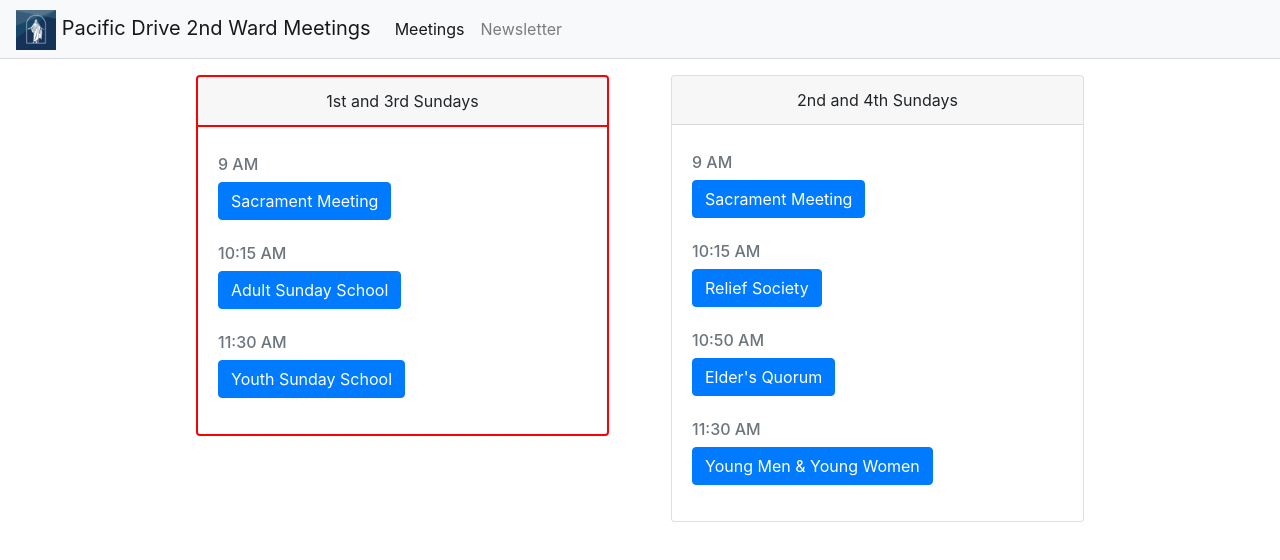
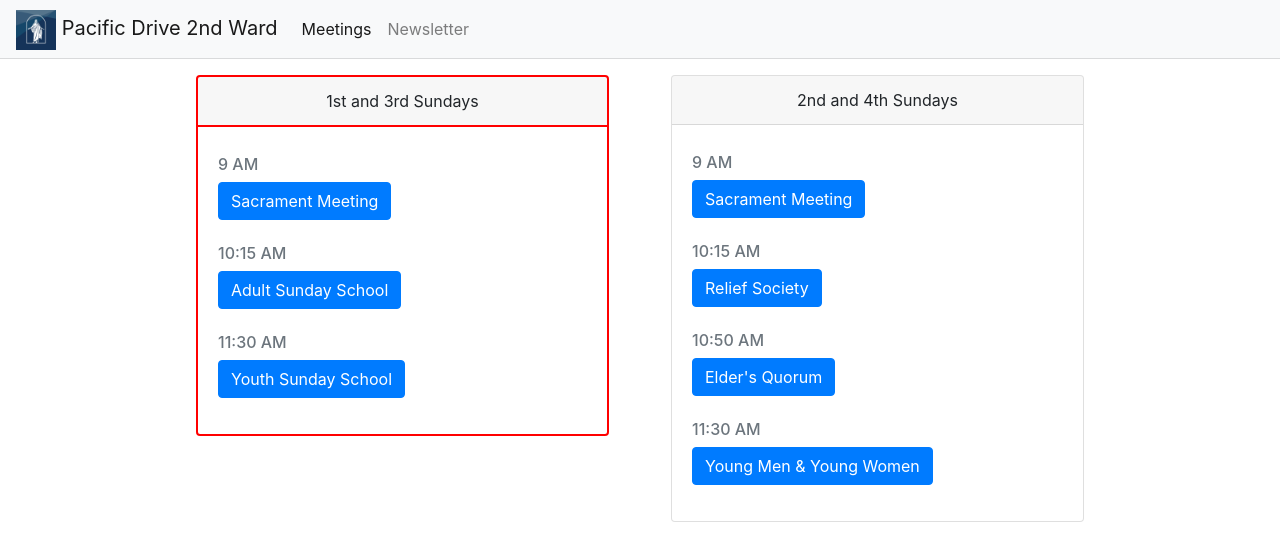
Before and after one commit to afpd2/meetings, a plain HTML site: page index.html in a window 1280 px wide. Drawn offline with nearby package versions, Linux system fonts and the light colour scheme.

Commit message:
Removed "Meetings" from navbar

```diff
--- a/index.html
+++ b/index.html
@@ -20,7 +20,7 @@
                 <a class="navbar-brand p-0" href="https://afpd2.github.io/meetings/">
                     <img src="logo.jpg" width="40" height="40" class="d-inline-block">
                     <div class="d-inline-block" style="padding-top: 5px; margin-bottom: -5px;">
-                        Pacific Drive 2nd Ward Meetings
+                        Pacific Drive 2nd Ward
                     </div>
                 </a>
                 <div class="collapse navbar-collapse" id="navbarSupportedContent">
```
